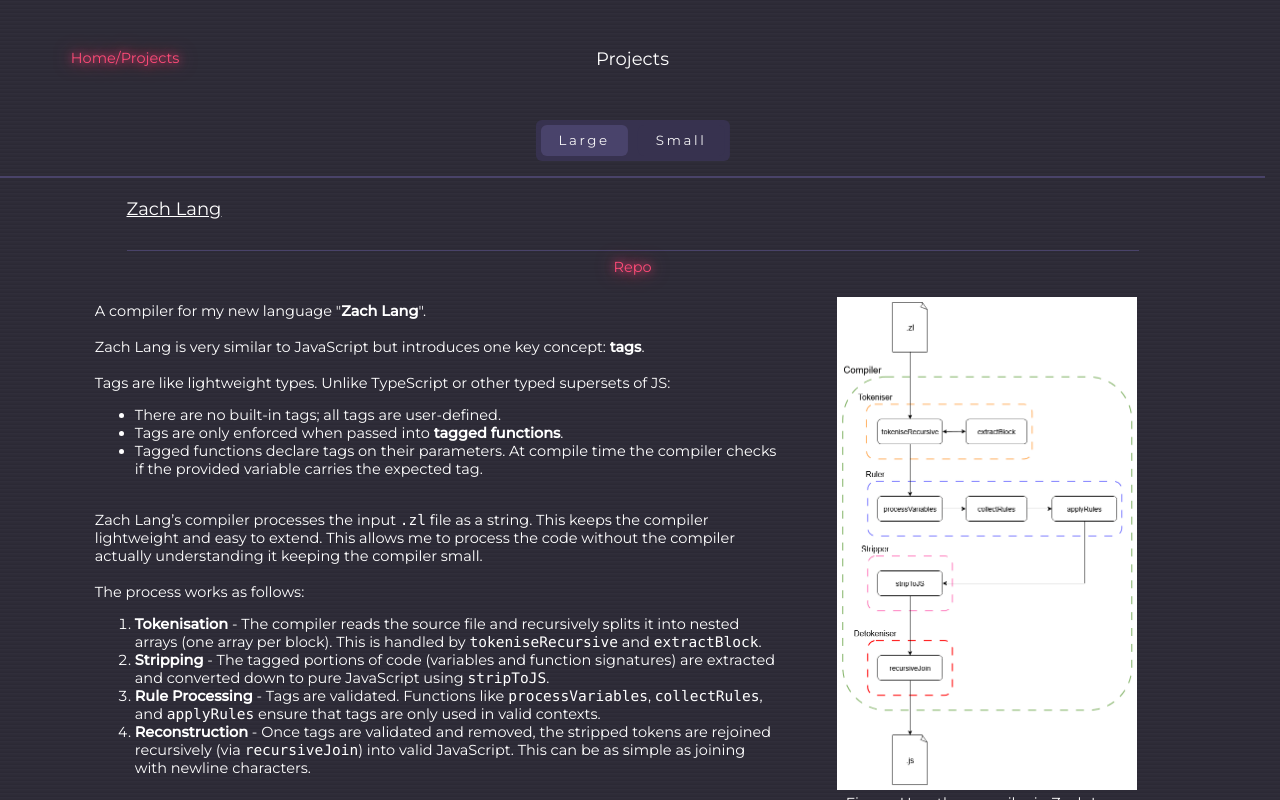
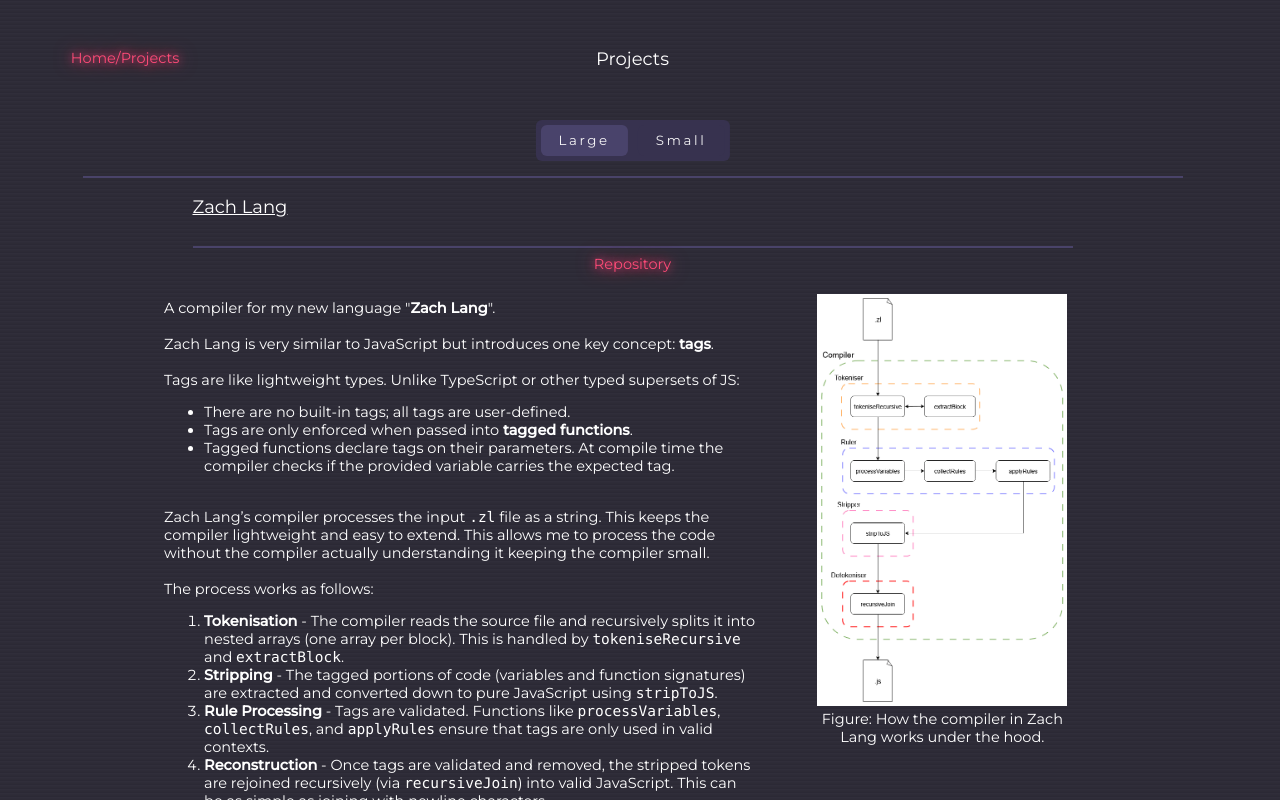
Before and after one commit to zu213/zupstn-website, a React (Create React App) app: page /#/projects in a window 1280 px wide. Built offline with nearby package versions, Linux system fonts and the light colour scheme.

Commit message:
Styling changes for projects/myself page

```diff
--- a/src/App.css
+++ b/src/App.css
@@ -105,3 +105,10 @@
     width: min-content;
   }
 }
+
+.bottom-boundary {
+  min-height: 100px;
+  position: relative;
+  bottom: 0;
+  width: 100%;
+}
--- a/src/art/Gallery.js
+++ b/src/art/Gallery.js
@@ -128,6 +128,8 @@ function GalleryPage ({ images }) {
           <img src={currentOverlay} alt="overlay" className="overlay-content" />
         </div>
       )}
+      <div className='bottom-boundary'>
+      </div>
     </div>
   );};
 
--- a/src/myself/Myself.css
+++ b/src/myself/Myself.css
@@ -1,6 +1,11 @@
 /* me page */
 
 .myself {
+  max-width: 1000px;
+  position: relative;
+  left: 50%;
+  transform: translate(-50%, 0);
+
   .text-holder {
     padding: 1.5vh 7% 1vh;
     text-align: left;
--- a/src/myself/Myself.js
+++ b/src/myself/Myself.js
@@ -14,7 +14,6 @@ function Me() {
 
       <div  className="text-holder">
         <div className='sub-title'>
-            Who am I?
         </div>
 
         <br/>
--- a/src/projects/LargeProjects.js
+++ b/src/projects/LargeProjects.js
@@ -29,7 +29,7 @@ function LargeProjects() {
   };
 
   return (
-    <div>
+    <div className="large-projects-subpage">
       <hr/>
       {mask && <div className='overlay' onClick={hideMask}></div>}
       <div>
--- a/src/projects/Projects.css
+++ b/src/projects/Projects.css
@@ -1,3 +1,9 @@
+.large-projects-subpage, .small-projects-subpage {
+  max-width: 1100px;
+  margin: 0 auto;  /* centers horizontally */
+  position: relative;
+}
+
 /* Large project */
 
 .project-title {
@@ -199,6 +205,10 @@
     position: relative;
   }
 
+  .medium-project-inline-structure {
+    width: 60%;
+  }
+
   .large-project-inline-structure {
     display: block;
     width: 95%;
--- a/src/projects/Projects.js
+++ b/src/projects/Projects.js
@@ -39,6 +39,8 @@ function Projects() {
         <button className='switch-button' ref={smallProjectsButton} onClick={toSP}>Small</button>
       </div>
       <PageComponent />
+      <div className='bottom-boundary'>
+      </div>
     </div>
   );
 }
--- a/src/projects/SmallProjects.js
+++ b/src/projects/SmallProjects.js
@@ -30,8 +30,9 @@ function SmallProjects() {
 
   return (
     <div>
+      {mask && <div className='overlay' onClick={hideMask}></div>}
+      <div className="small-projects-subpage">
         <hr/>
-      {mask && <div className='overlay' onClick={hideMask}></div>}
         <div className='project-grid'>
           <div className='project-grid-element'>
             <div className='project-title'>
@@ -99,6 +100,7 @@ function SmallProjects() {
 
         </div>
       </div>
+    </div>
   );
 }
 
--- a/src/projects/large/ZachLang.js
+++ b/src/projects/large/ZachLang.js
@@ -5,7 +5,7 @@ function ZachLang(props) {
   return (
     <div>
       <div>
-        <a href="https://github.com/zu213/zach-lang" className="small-link" target="_blank" rel="noreferrer">Repo</a>
+        <a href="https://github.com/zu213/zach-lang" className="small-link" target="_blank" rel="noreferrer">Repository</a>
         <br/>
       </div>
       <div className='large-project-inline-structure left-align top-padding indent-mask'>
```
Lines whose indentation alone changed are shown as unchanged.
